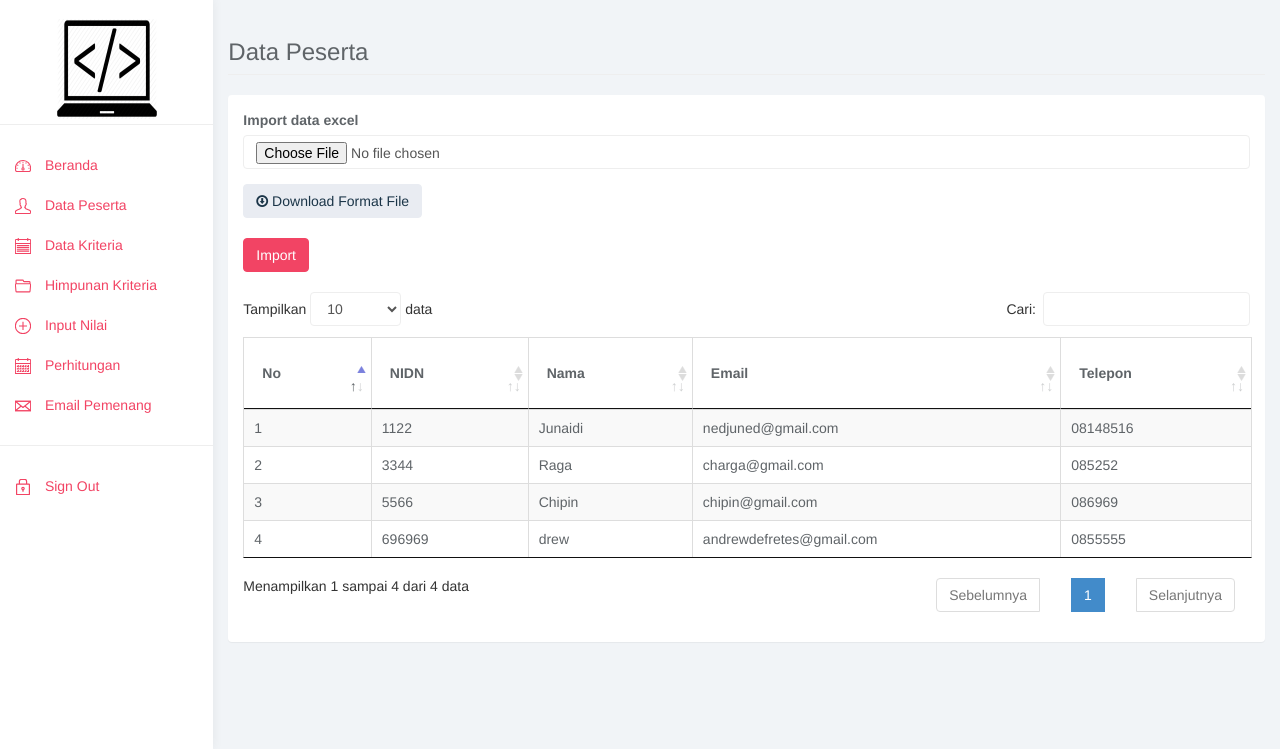
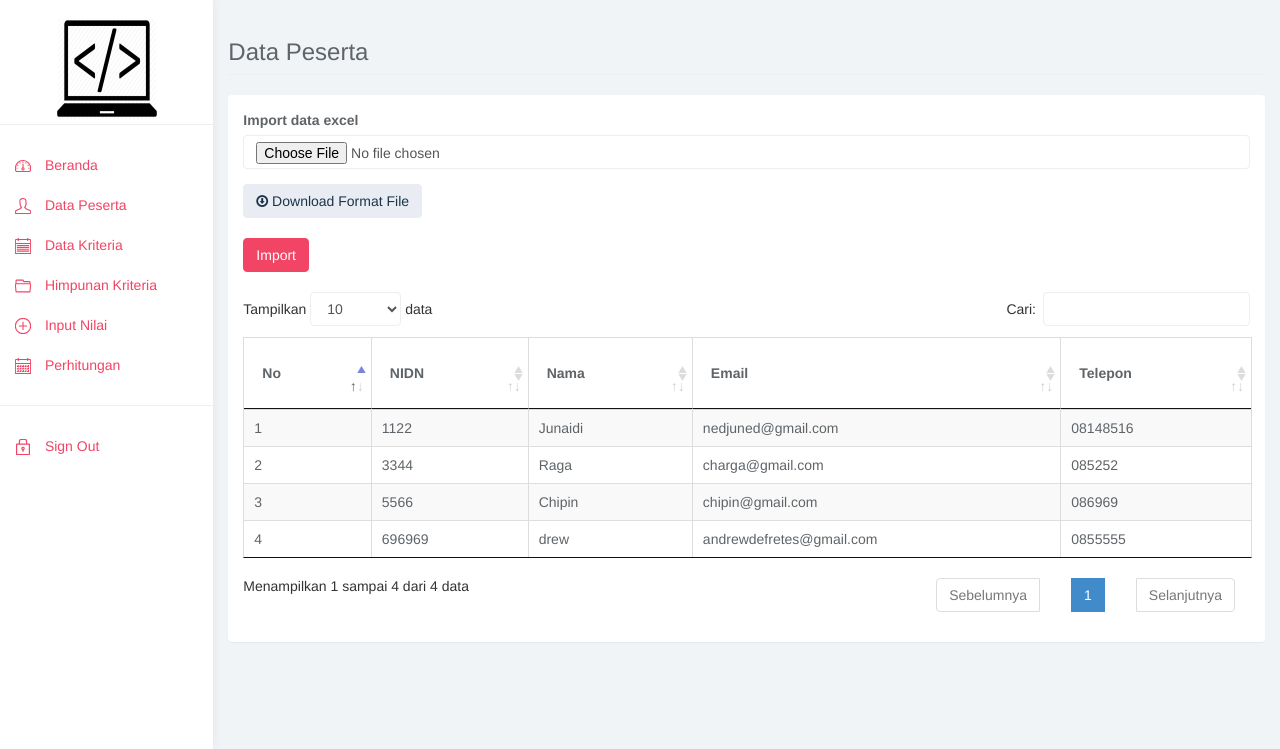
Before and after one commit to andrewdef1/SPK_DOSENSTIPER, a PHP site: page /spk_wp/admin/aplikasi/peserta/ in a window 1280 px wide. Shown: the part 51-800 px from the top of the page. Run offline with PHP 8.4, Linux system fonts and the light colour scheme; a user stored in the database is signed in; data comes from the database, SQL or seed files in the repository.

Commit message:
Merge branch 'master' of https://github.com/andrewdef1/SPK_DOSENSTIPER

```diff
--- a/admin/aplikasi/hmp_kriteria/hmp_kriteria.php
+++ b/admin/aplikasi/hmp_kriteria/hmp_kriteria.php
@@ -49,7 +49,7 @@ if(!isset($_SESSION['admin'])){
 			<li><a href="hmp_kriteria.php"><svg class="glyph stroked table"><use xlink:href="#stroked-open-folder"></use></svg> Himpunan Kriteria</a></li>
 			<li><a href="../nilai/index.php"><svg class="glyph plus sign"><use xlink:href="#stroked-plus-sign"></use></svg> Input Nilai</a></li>
 			<li><a href="../perhitungan/index.php"><svg class="glyph stroked pencil"><use xlink:href="#stroked-calendar"></use></svg> Perhitungan</a></li>
-			<li><a href="../pemenang/pemenang.php"><svg class="glyph stroked email"><use xlink:href="#stroked-email"></use></svg> Email Pemenang</a></li>
+			<!-- <li><a href="../pemenang/pemenang.php"><svg class="glyph stroked email"><use xlink:href="#stroked-email"></use></svg> Email Pemenang</a></li> -->
 
 			<!-- <li <?php if (isset($_GET['ap']) && $_GET['ap']=="laporan") echo "class='active'";?>><a href="?ap=laporan"><svg class="glyph stroked app-window"><use xlink:href="#stroked-clipboard-with-paper"></use></svg> Laporan</a></li> -->
 
--- a/admin/aplikasi/kriteria/index.php
+++ b/admin/aplikasi/kriteria/index.php
@@ -49,7 +49,7 @@ if(!isset($_SESSION['admin'])){
 			<li><a href="../hmp_kriteria/hmp_kriteria.php"><svg class="glyph stroked table"><use xlink:href="#stroked-open-folder"></use></svg> Himpunan Kriteria</a></li>
 			<li><a href="../nilai/index.php"><svg class="glyph plus sign"><use xlink:href="#stroked-plus-sign"></use></svg> Input Nilai</a></li>
 			<li><a href="../perhitungan/index.php"><svg class="glyph stroked pencil"><use xlink:href="#stroked-calendar"></use></svg> Perhitungan</a></li>
-			<li><a href="../pemenang/pemenang.php"><svg class="glyph stroked email"><use xlink:href="#stroked-email"></use></svg> Email Pemenang</a></li>
+			<!-- <li><a href="../pemenang/pemenang.php"><svg class="glyph stroked email"><use xlink:href="#stroked-email"></use></svg> Email Pemenang</a></li> -->
 
 			<!-- <li <?php if (isset($_GET['ap']) && $_GET['ap']=="laporan") echo "class='active'";?>><a href="?ap=laporan"><svg class="glyph stroked app-window"><use xlink:href="#stroked-clipboard-with-paper"></use></svg> Laporan</a></li> -->
 
--- a/admin/aplikasi/nilai/index.php
+++ b/admin/aplikasi/nilai/index.php
@@ -49,7 +49,7 @@ if(!isset($_SESSION['admin'])){
 			<li><a href="../hmp_kriteria/hmp_kriteria.php"><svg class="glyph stroked table"><use xlink:href="#stroked-open-folder"></use></svg> Himpunan Kriteria</a></li>
 			<li><a href="index.php"><svg class="glyph plus sign"><use xlink:href="#stroked-plus-sign"></use></svg> Input Nilai</a></li>
 			<li><a href="../perhitungan/index.php"><svg class="glyph stroked pencil"><use xlink:href="#stroked-calendar"></use></svg> Perhitungan</a></li>
-			<li><a href="../pemenang/pemenang.php"><svg class="glyph stroked email"><use xlink:href="#stroked-email"></use></svg> Email Pemenang</a></li>
+			<!-- <li><a href="../pemenang/pemenang.php"><svg class="glyph stroked email"><use xlink:href="#stroked-email"></use></svg> Email Pemenang</a></li> -->
 
 			<!-- <li <?php if (isset($_GET['ap']) && $_GET['ap']=="laporan") echo "class='active'";?>><a href="?ap=laporan"><svg class="glyph stroked app-window"><use xlink:href="#stroked-clipboard-with-paper"></use></svg> Laporan</a></li> -->
 
--- a/admin/aplikasi/pemenang/pemenang.php
+++ b/admin/aplikasi/pemenang/pemenang.php
@@ -49,7 +49,7 @@ if(!isset($_SESSION['admin'])){
 			<li><a href="../hmp_kriteria/hmp_kriteria.php"><svg class="glyph stroked table"><use xlink:href="#stroked-open-folder"></use></svg> Himpunan Kriteria</a></li>
 			<li><a href="../nilai/index.php"><svg class="glyph plus sign"><use xlink:href="#stroked-plus-sign"></use></svg> Input Nilai</a></li>
 			<li><a href="../perhitungan/index.php"><svg class="glyph stroked pencil"><use xlink:href="#stroked-calendar"></use></svg> Perhitungan</a></li>
-			<li><a href="../pemenang/pemenang.php"><svg class="glyph stroked email"><use xlink:href="#stroked-email"></use></svg> Email Pemenang</a></li>
+			<!-- <li><a href="../pemenang/pemenang.php"><svg class="glyph stroked email"><use xlink:href="#stroked-email"></use></svg> Email Pemenang</a></li> -->
 
 			<!-- <li <?php if (isset($_GET['ap']) && $_GET['ap']=="laporan") echo "class='active'";?>><a href="?ap=laporan"><svg class="glyph stroked app-window"><use xlink:href="#stroked-clipboard-with-paper"></use></svg> Laporan</a></li> -->
 
--- a/admin/aplikasi/perhitungan/index.php
+++ b/admin/aplikasi/perhitungan/index.php
@@ -49,7 +49,7 @@ if(!isset($_SESSION['admin'])){
 			<li><a href="../hmp_kriteria/hmp_kriteria.php"><svg class="glyph stroked table"><use xlink:href="#stroked-open-folder"></use></svg> Himpunan Kriteria</a></li>
 			<li><a href="../nilai/index.php"><svg class="glyph plus sign"><use xlink:href="#stroked-plus-sign"></use></svg> Input Nilai</a></li>
 			<li><a href="index.php"><svg class="glyph stroked pencil"><use xlink:href="#stroked-calendar"></use></svg> Perhitungan</a></li>
-			<li><a href="../pemenang/pemenang.php"><svg class="glyph stroked email"><use xlink:href="#stroked-email"></use></svg> Email Pemenang</a></li>
+			<!-- <li><a href="../pemenang/pemenang.php"><svg class="glyph stroked email"><use xlink:href="#stroked-email"></use></svg> Email Pemenang</a></li> -->
 
 			<!-- <li <?php if (isset($_GET['ap']) && $_GET['ap']=="laporan") echo "class='active'";?>><a href="?ap=laporan"><svg class="glyph stroked app-window"><use xlink:href="#stroked-clipboard-with-paper"></use></svg> Laporan</a></li> -->
 
--- a/admin/aplikasi/peserta/index.php
+++ b/admin/aplikasi/peserta/index.php
@@ -49,7 +49,7 @@ if(!isset($_SESSION['admin'])){
 			<li><a href="../hmp_kriteria/hmp_kriteria.php"><svg class="glyph stroked table"><use xlink:href="#stroked-open-folder"></use></svg> Himpunan Kriteria</a></li>
 			<li><a href="../nilai/index.php"><svg class="glyph plus sign"><use xlink:href="#stroked-plus-sign"></use></svg> Input Nilai</a></li>
 			<li><a href="../perhitungan/index.php"><svg class="glyph stroked pencil"><use xlink:href="#stroked-calendar"></use></svg> Perhitungan</a></li>
-			<li><a href="../pemenang/pemenang.php"><svg class="glyph stroked email"><use xlink:href="#stroked-email"></use></svg> Email Pemenang</a></li>
+			<!-- <li><a href="../pemenang/pemenang.php"><svg class="glyph stroked email"><use xlink:href="#stroked-email"></use></svg> Email Pemenang</a></li> -->
 
 			<!-- <li <?php if (isset($_GET['ap']) && $_GET['ap']=="laporan") echo "class='active'";?>><a href="?ap=laporan"><svg class="glyph stroked app-window"><use xlink:href="#stroked-clipboard-with-paper"></use></svg> Laporan</a></li> -->
 
```
